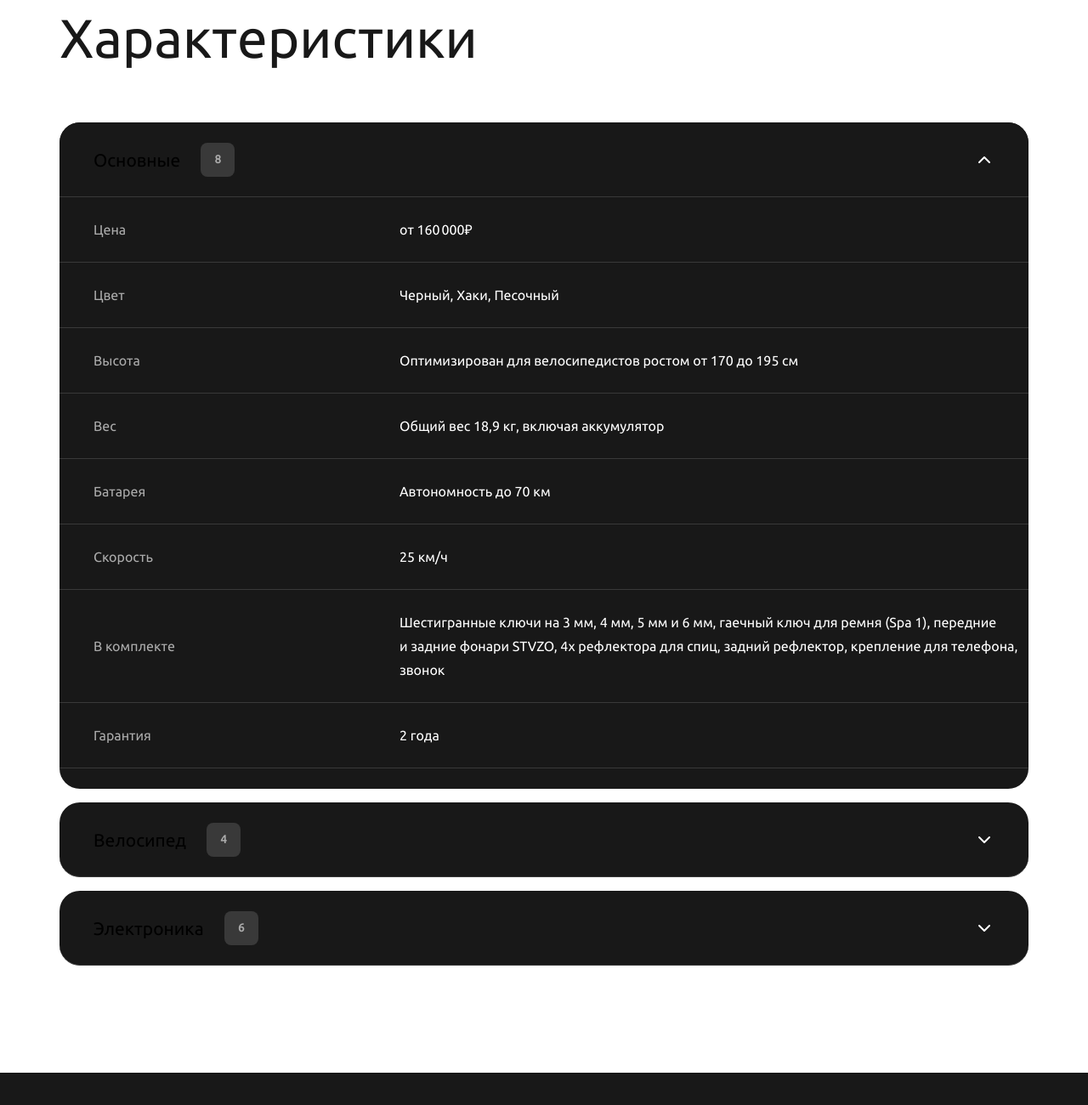
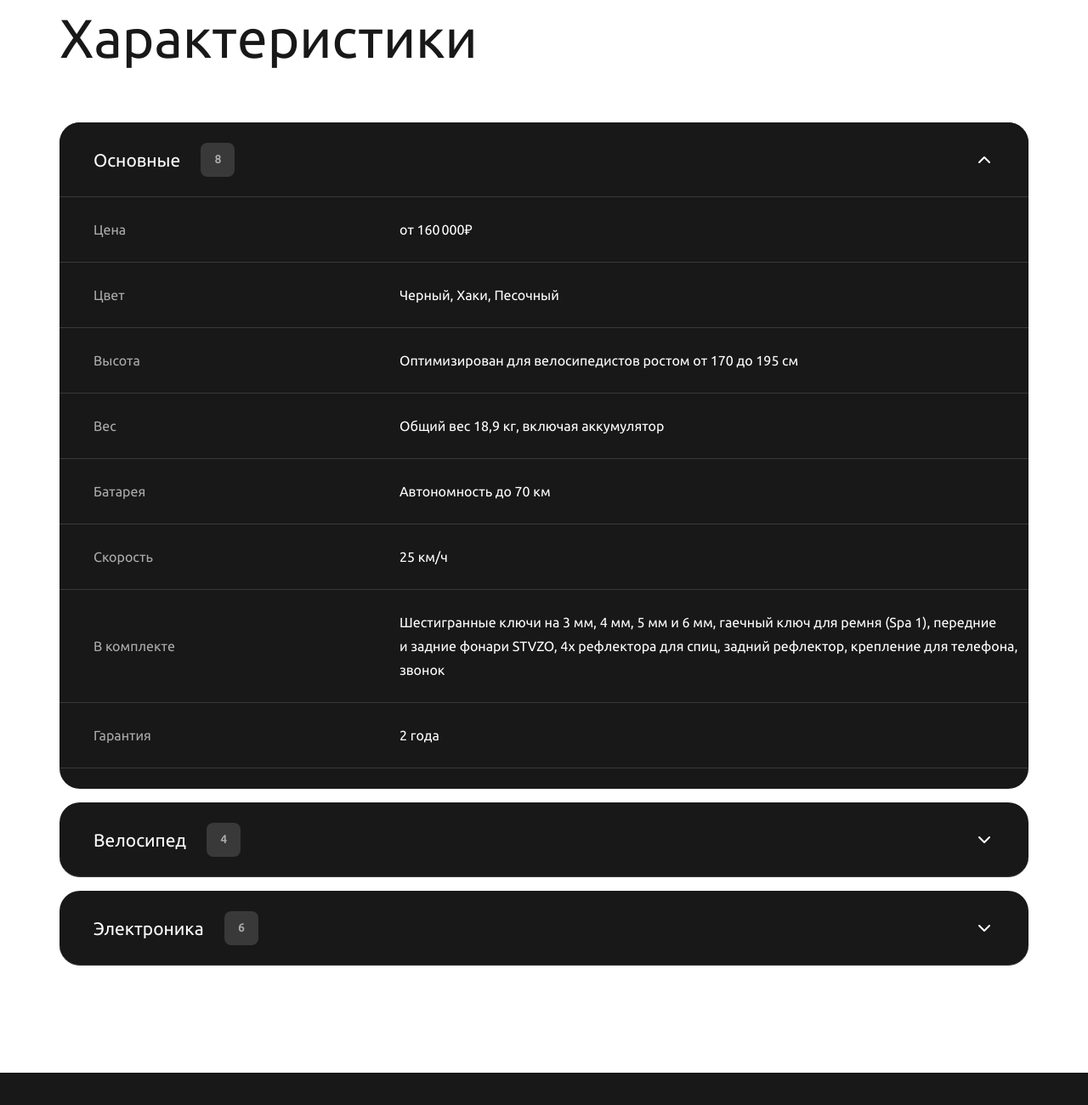
Before and after one commit to 0smanthusWine/x-blade, a website built with Vite: page index.html in a window 1280 px wide. Shown: the part 3972-5272 px from the top of the page at 85% size. Built offline with nearby package versions, Linux system fonts and the light colour scheme.

Commit message:
Add files via upload

```diff
--- a/index.html
+++ b/index.html
@@ -143,7 +143,7 @@
           <div class="lists__main">
             <div class="lists__main-title">
               <div class="main__text">
-                <h4 class="title__main-font">Основные</h4>
+                <h4 class="title__main-text">Основные</h4>
                 <h5 class="title__main-num">8</h5>
               </div>
               <img src="/img/up.svg" alt="arrow_up" class="arrow__btn">
@@ -187,7 +187,7 @@
           <div class="lists__title">
             <div class="lists__main-title inactive">
               <div class="main__text">
-                <h4 class="title__main-font">Велосипед</h4>
+                <h4 class="title__main-text">Велосипед</h4>
                 <h5 class="title__main-num">4</h5>
               </div>
               <img src="/img/down.svg" alt="arrow_down" class="arrow__btn">
@@ -197,7 +197,7 @@
           <div class="lists__title">
             <div class="lists__main-title inactive">
               <div class="main__text">
-                <h4 class="title__main-font">Электроника</h4>
+                <h4 class="title__main-text">Электроника</h4>
                 <h5 class="title__main-num">6</h5>
               </div>
               <img src="/img/down.svg" alt="arrow_down" class="arrow__btn">
--- a/src/css/characteristics.css
+++ b/src/css/characteristics.css
@@ -22,6 +22,8 @@
     border-bottom: 1px solid #393939;
     border-radius: 24px 24px 0px 0px;
     background-color: var(--color-black);
+    cursor: pointer;
+    user-select: none;
 }
 .inactive{
     border-radius: 24px;
@@ -32,8 +34,6 @@
 .arrow__btn{
     width: 24px;
     height: 24px;
-    cursor: pointer;
-    user-select: none;
 }
 .main__text{
     display: flex;
```
